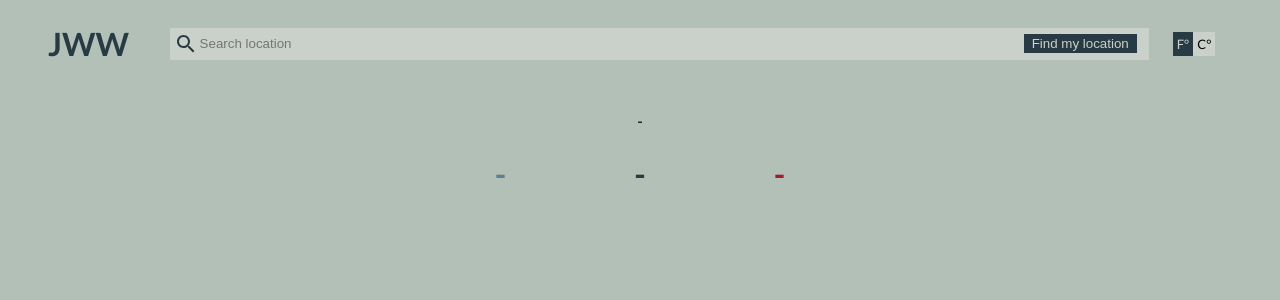
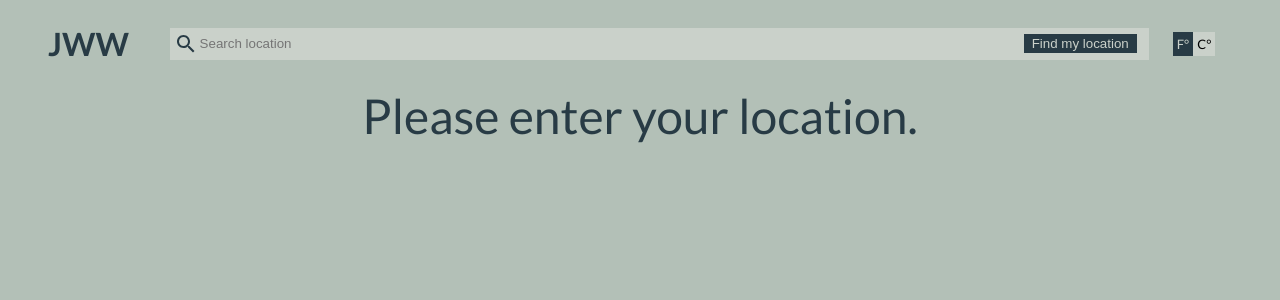
Before and after one commit to JakeWilliams21/Weather-Dashboard, a React (Create React App) app: page / in a window 1280 px wide. Shown: the top 300 px of the page. Built offline with nearby package versions, Linux system fonts and the light colour scheme; a web font is replaced by a local one.

Commit message:
Error Handling

```diff
--- a/public/index.html
+++ b/public/index.html
@@ -2,7 +2,7 @@
 <html lang="en">
   <head>
     <meta charset="utf-8" />
-    <link rel="icon" href="%PUBLIC_URL%/favicon.ico" />
+    <link rel="icon" href="https://openweathermap.org/img/wn/01d@2x.png" />
     <meta name="viewport" content="width=device-width, initial-scale=1" />
     <meta name="theme-color" content="#000000" />
     <meta
--- a/src/App.js
+++ b/src/App.js
@@ -54,6 +54,9 @@ function App() {
       console.log(res.data);
       setLat(res.data[0].lat)
       setLon(res.data[0].lon)
+    }).catch((err) => {
+      console.log(err);
+      setLocation('Too Many Requests, Try Again Later')
     })
 
     $('.snapshot').removeClass('fade-in-three')
@@ -75,14 +78,14 @@ function App() {
     <div className="App">
       <Navbar onButtonClick = {(location) => handleButtonClick(location)} onUnitClick={(param) => unitToggle(param)}/>
       <div className = 'snapshot'>
-        <span className = 'location-name'>{location}</span>
+        <span className = 'location-name'>{location ? location : 'Please enter your location.'}</span>
         <div className = 'snap-top flex-row'>
-          {location ? <img src = {`https://openweathermap.org/img/wn/${current.icon}@2x.png`} className = 'weather-type' alt = 'sunny'/> : <span>-</span>}
+          {lat ? <img src = {`https://openweathermap.org/img/wn/${current.icon}@2x.png`} className = 'weather-type' alt = 'sunny'/> : <span></span>}
         </div>
         <div className = 'temps flex-row'>
-          <span className = 'low'>{location ? current.low : '-'}</span>
-          <span className = 'current'>{location ? current.current : '-'}</span>
-          <span className = 'high'>{location ? current.high : '-'}</span>
+          <span className = 'low'>{lat ? current.low : ''}</span>
+          <span className = 'current'>{lat ? current.current : ''}</span>
+          <span className = 'high'>{lat ? current.high : ''}</span>
         </div>
         <div style={{display: 'flex', flexDirection: 'column', alignItems: 'center', marginTop: '24px'}}>
           <ul className = 'forecast flex-row'>
```
